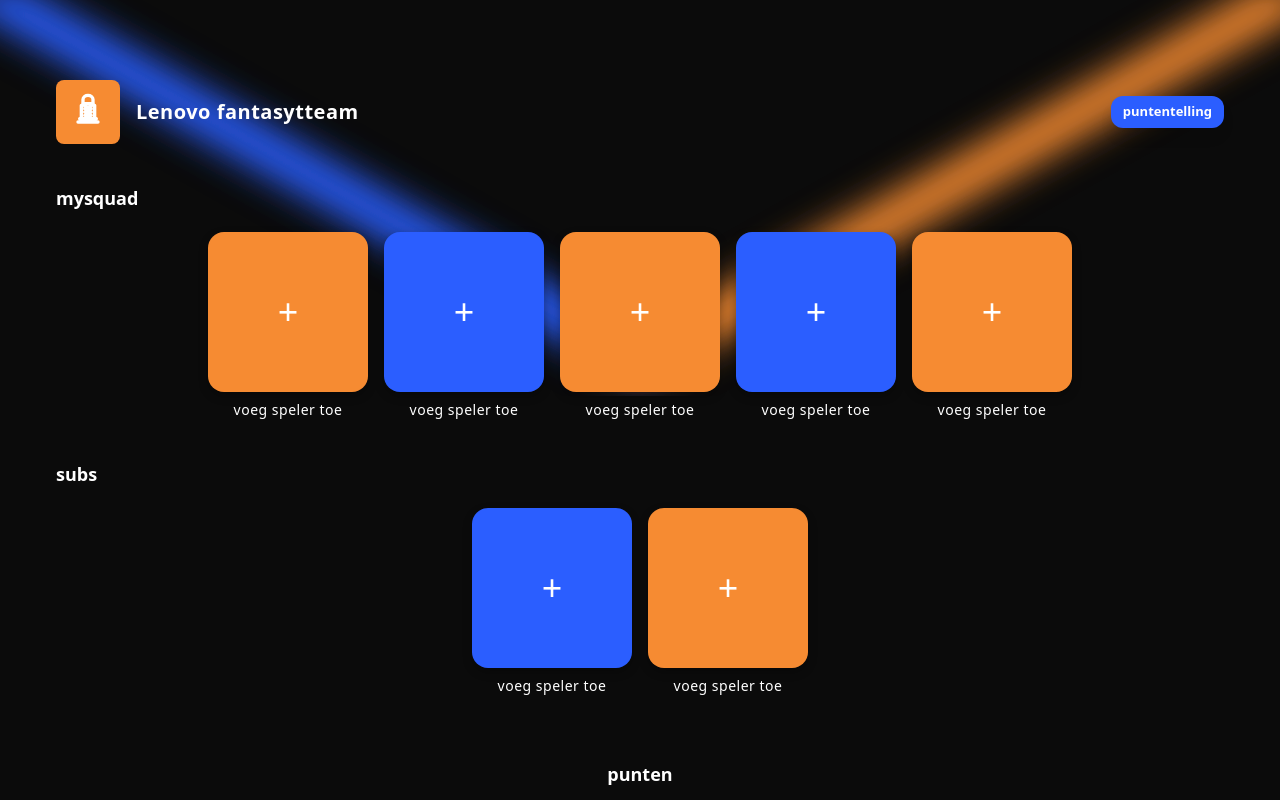
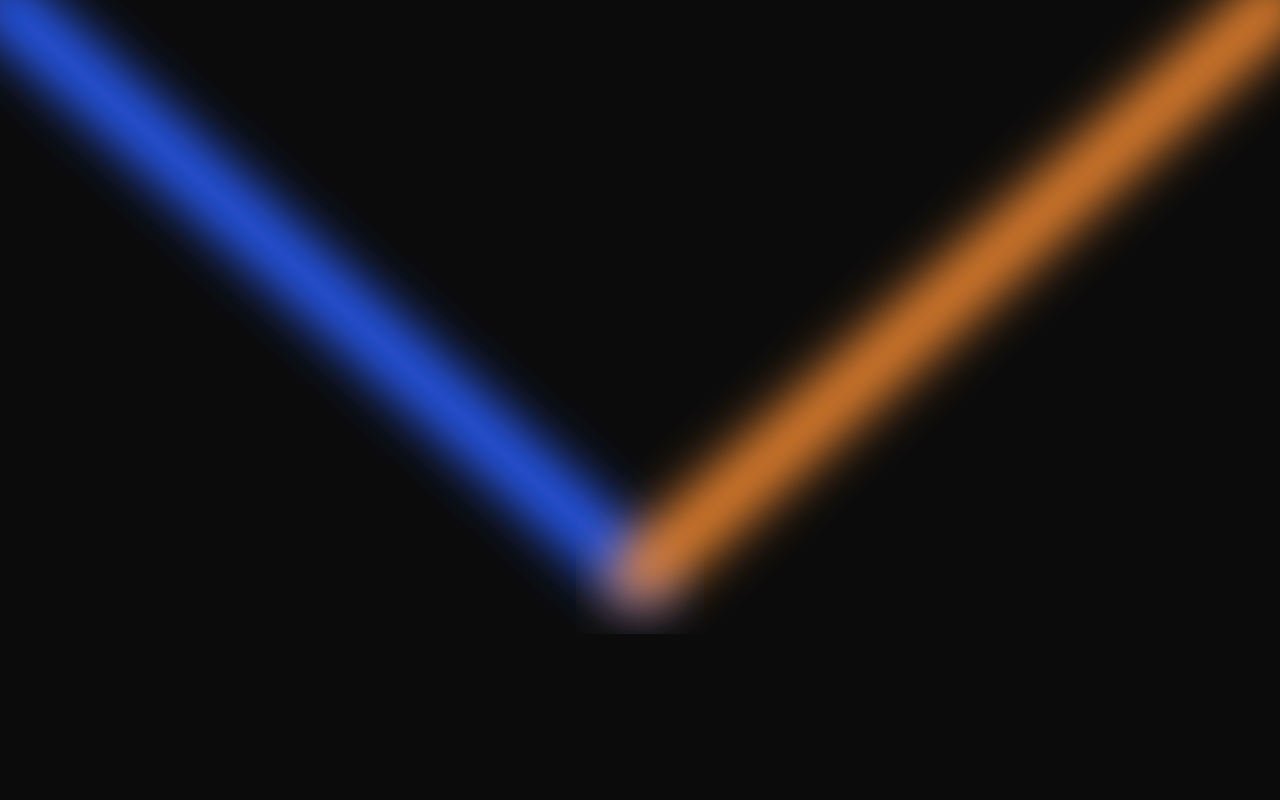
Before and after one commit to SemThe/lenovolegion, a Next.js app: page /fantasyteam in a window 1280 px wide. Shown: the top 800 px of the page. Built offline with nearby package versions, Linux system fonts and the light colour scheme.

Commit message:
kleuren veranderen

```diff
--- a/components/Achtergrond.tsx
+++ b/components/Achtergrond.tsx
@@ -3,7 +3,7 @@
 const Achtergrond = () => {
   return (
     <svg
-      className="fixed inset-0 pointer-events-none z-0 w-full h-full"
+      className="pointer-events-none w-full h-full"
       viewBox="0 0 100 100"
       preserveAspectRatio="none"
       style={{ overflow: "visible" }}
```
